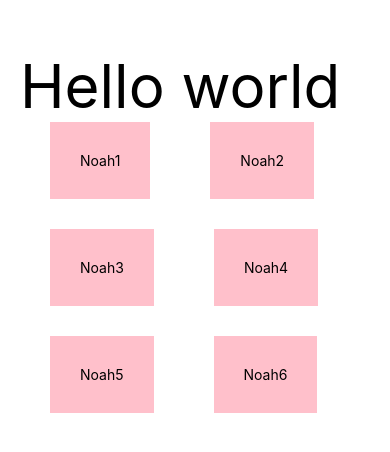
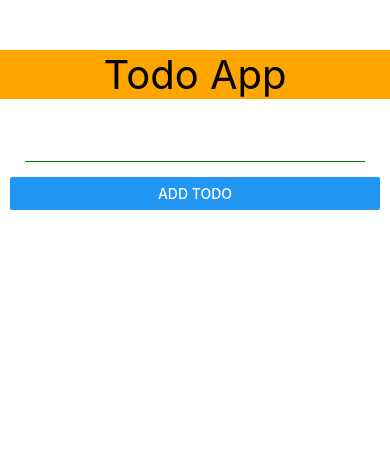
Before and after one commit to noahihi203/reactnative_basic, a React Native app: screen / in a window 390 px wide. Shown: the top 452 px of the page. Built offline with nearby package versions, Linux system fonts and the light colour scheme.

Commit message:
todo app part 1

```diff
--- a/App.tsx
+++ b/App.tsx
@@ -1,61 +1,90 @@
 import { useState } from 'react';
 import { Button, FlatList, ScrollView, StyleSheet, Text, TextInput, View } from 'react-native';
 
+interface ITodo {
+  id: number,
+  name: string,
+}
 export default function App() {
-  const [students, setStudents] = useState([
-    { id: 1, name: "Noah1", age: 18 },
-    { id: 2, name: "Noah2", age: 18 },
-    { id: 3, name: "Noah3", age: 18 },
-    { id: 4, name: "Noah4", age: 18 },
-    { id: 5, name: "Noah5", age: 18 },
-    { id: 6, name: "Noah6", age: 18 },
-  ])
+
+  const [todo, setTodo] = useState("");
+  const [listTodo, setListTodo] = useState<ITodo[]>([])
+  const handleAddTodo = () => {
+    if(!todo) return;
+    setListTodo([...listTodo,
+    {
+      id: randomInterger(2, 200000),
+      name: todo
+    }])
+    setTodo("")
+  }
+
+  function randomInterger(min: number, max: number) {
+    return Math.floor(Math.random() * (max - min + 1)) + min;
+  }
   return (
     <View style={styles.container}>
-      <Text style={{ fontSize: 60 }}>Hello world </Text>
+      <Text style={styles.header}>Todo App</Text>
+      {/* form */}
+      <View style={styles.body}>
+        <TextInput
+          value={todo}
+          style={styles.todoInput}
+          onChangeText={(value) => setTodo(value)}
+        />
+        <Button
+          title='Add todo'
+          onPress={handleAddTodo}
+        />
+      </View>
+      {/* list todo */}
+      <View style={styles.body}>
         <FlatList
-        data={students}
-        numColumns={2}
+          data={listTodo}
           keyExtractor={item => item.id + ""}
           renderItem={({ item }) => {
             return (
-            <View style={{
-              padding: 30,
-              backgroundColor: "pink",
-              marginBottom: 30,
-              marginHorizontal: 30
-            }}>
-              <Text>{item.name}</Text>
-            </View>
+              <Text style={styles.todoItem}>{item.name}</Text>
             )
           }}
         />
-      {/* <ScrollView>
-          {students.map(item => {
-            return (
-              <View key={item.id} style={{
-                padding: 30,
-                backgroundColor:"pink",
-                marginBottom: 30
-              }}>
-                <Text>{item.name}</Text>
       </View>
-            )
-          })}
-        </ScrollView> */}
     </View>
 
   );
 }
 
 const styles = StyleSheet.create({
+  header: {
+    backgroundColor: "orange",
+    paddingHorizontal: 20,
+    textAlign: "center",
+    fontSize: 40,
+  },
   container: {
     paddingTop: 50,
-    paddingHorizontal: 20,
     flex: 1,
     backgroundColor: '#fff',
     // alignItems: 'center',
     // justifyContent: 'center',
   },
+  todoInput: {
+    borderBottomWidth: 1,
+    borderBottomColor: "green",
+    padding: 15,
+    margin: 15,
+  },
+  todoItem: {
+    fontSize: 20,
+    marginBottom: 20,
+    borderWidth: 1,
+    borderStyle: "dashed",
+    padding: 10,
+  },
+  body: {
+    paddingHorizontal: 10,
+    marginBottom: 20,
+
+  }
 
 });
```
Lines whose indentation alone changed are shown as unchanged.
